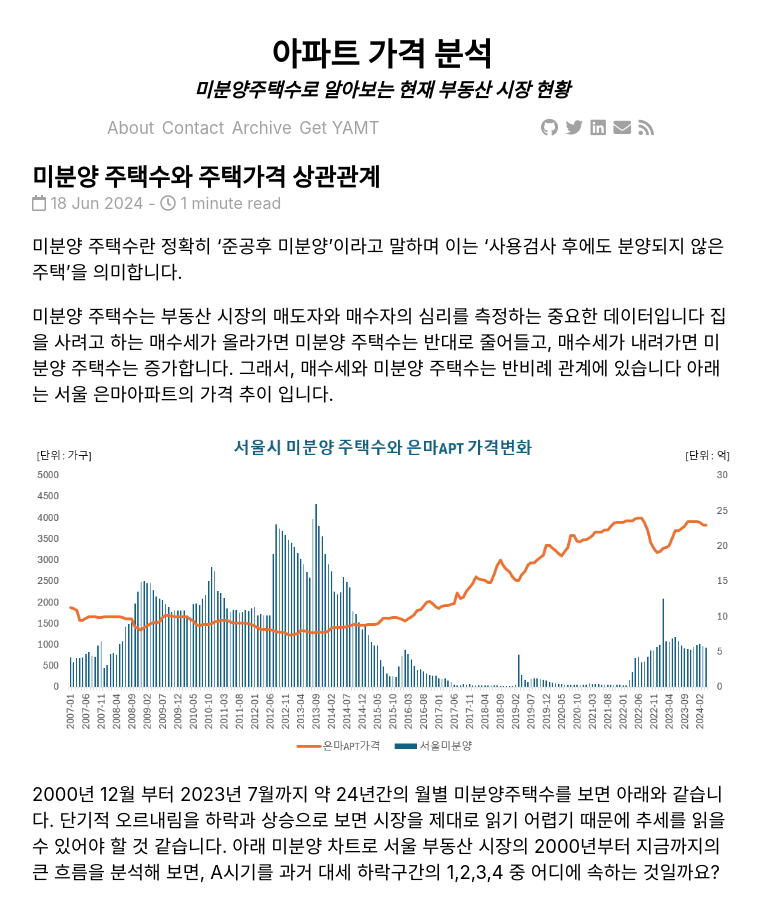
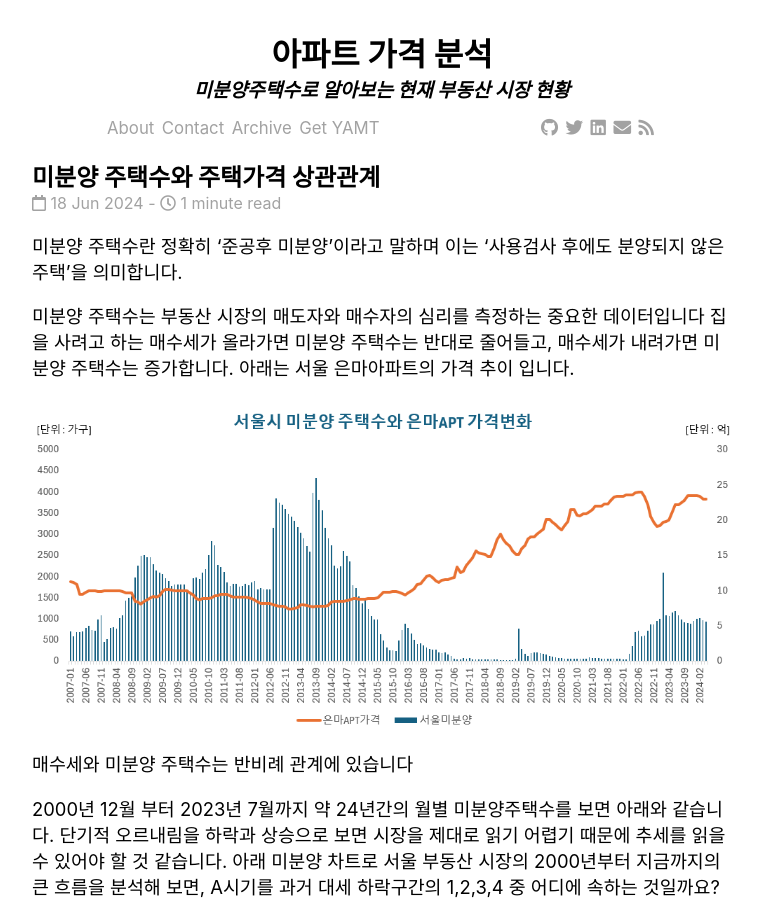
Before and after one commit to Timeleeh/skkufinal.github.io, a Jekyll site: the page built from _posts/2024-06-18-미분양 주택수와 주택가격 상관관계.md, in a window 1280 px wide and 900 px high. Shown: the whole window, without its empty margins (258-1019 px from the left). Built offline with Jekyll 4.4.1, drawn with Linux system fonts in a browser that asks for light colours; nearby versions of some CDN libraries; comment, search, counter and statistics services are not loaded.

Commit message:
Update 2024-06-18-미분양 주택수와 주택가격 상관관계.md

```diff
--- a/_posts/2024-06-18-미분양 주택수와 주택가격 상관관계.md
+++ b/_posts/2024-06-18-미분양 주택수와 주택가격 상관관계.md
@@ -8,11 +8,10 @@ categories: jekyll update
 
 미분양 주택수는 부동산 시장의 매도자와 매수자의 심리를 측정하는 중요한 데이터입니다
 집을 사려고 하는 매수세가 올라가면 미분양 주택수는 반대로 줄어들고, 매수세가 내려가면 미분양 주택수는 증가합니다.
-그래서, 매수세와 미분양 주택수는 반비례 관계에 있습니다
 아래는 서울 은마아파트의 가격 추이 입니다.
 
 <img src = "/unma.png" width = "100%" height = "100%" >
-
+매수세와 미분양 주택수는 반비례 관계에 있습니다
 
 2000년 12월 부터 2023년 7월까지 약 24년간의 월별 미분양주택수를 보면 아래와 같습니다.
 단기적 오르내림을 하락과 상승으로 보면 시장을 제대로 읽기 어렵기 때문에 추세를 읽을 수 있어야 할 것 같습니다.
```
